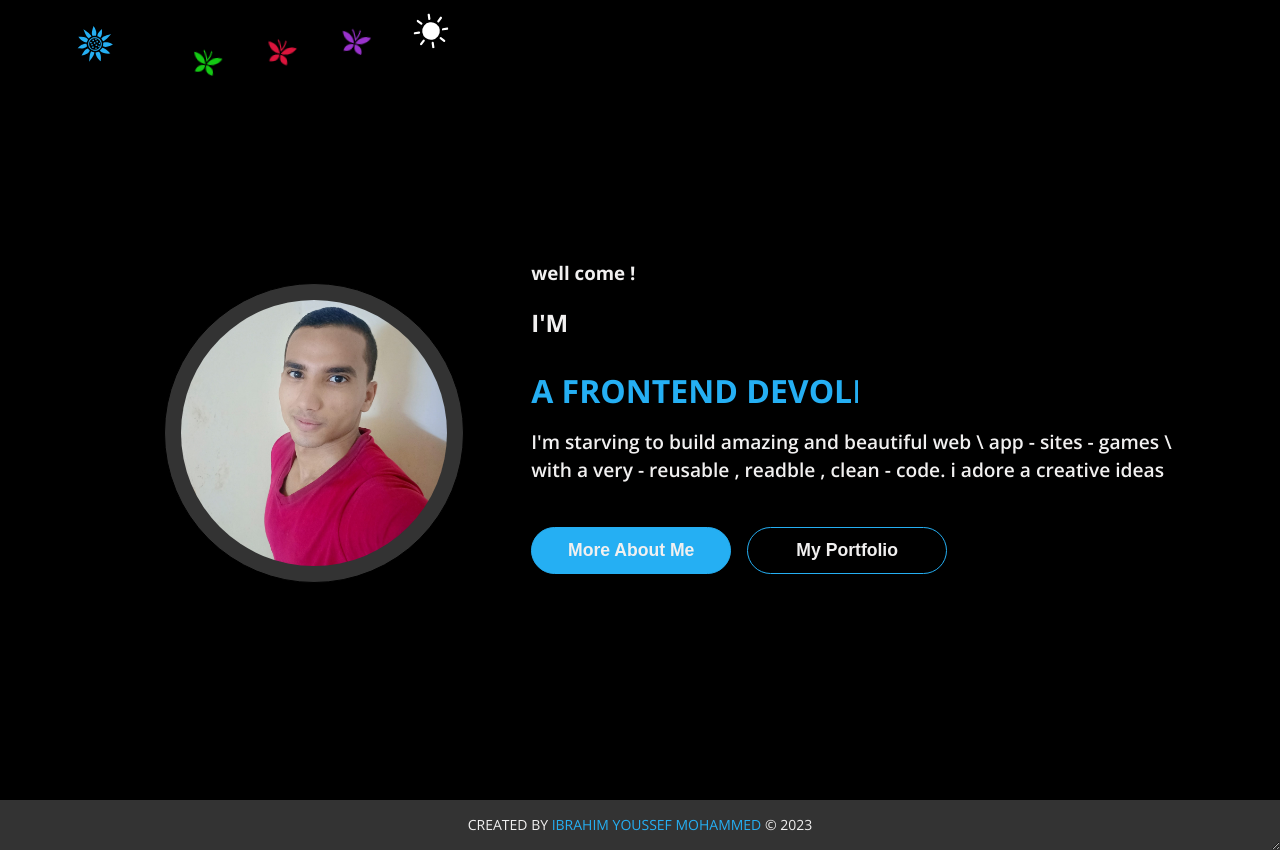
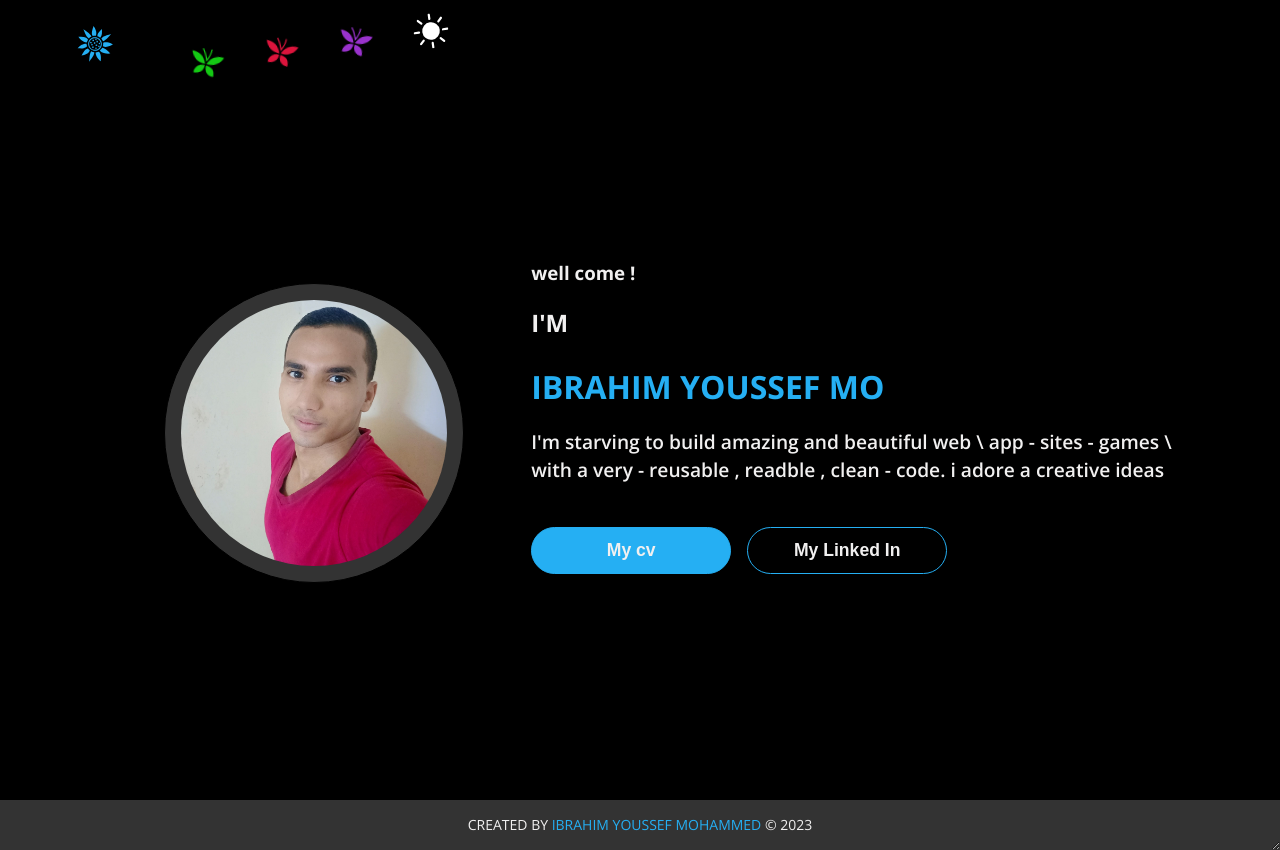
Before and after one commit to Ibrahemyoussef2020/hima-portfolio, a React (Create React App) app: page / in a window 1280 px wide. Built offline with nearby package versions, Linux system fonts and the light colour scheme.

Commit message:
paddings

```diff
--- a/src/cv/Cv_Link.js
+++ b/src/cv/Cv_Link.js
@@ -1,5 +1,5 @@
 export const go_to_Cv = ()=>{
-    window.open("https://www.mozilla.org/",  "_blank");
+    window.open("https://docs.google.com/document/d/1lEcMbfZj4o7YWaR6tyWj0As98YwJOQKxHxLDj3VIiU8/edit?usp=sharing",  "_blank");
 }
 
 export const go_to_Link = (link)=>{
--- a/src/pages/home/Home.js
+++ b/src/pages/home/Home.js
@@ -34,6 +34,7 @@ align-items:center;
     & > div {
         flex-direction:column;
         justify-content:flex-start;
+        padding-bottom: 3rem;
     }
 }
 
--- a/src/pages/home/Home.jsx
+++ b/src/pages/home/Home.jsx
@@ -1,6 +1,7 @@
 import { useState } from 'react'
 import Loading from '../loading'
 import {Button} from '../../components'
+import go_to_Cv ,{go_to_Link} from '../../cv/Cv_Link'
 
 import{
 HOME,
@@ -36,12 +37,17 @@ const Home = () => {
             </p>
         </div>
         <CONTENT_FOOTER>
-          <Button background='var(--spicealColor)' backgroundLayOut='var(--bg)'>
-            <span>More About Me</span>
+          <Button
+            onClick={go_to_Cv}
+            background='var(--spicealColor)'
+            backgroundLayOut='var(--bg)'>
+            <span>My cv</span>
           </Button>
-
-          <Button background='transparent' backgroundLayOut='var(--spicealColor)'>
-            <span>My Portfolio</span>
+          <Button
+            onClick={()=>go_to_Link('https://www.linkedin.com/in/ibrahim-youssef-2a65b1261')}
+            background='transparent'
+            backgroundLayOut='var(--spicealColor)'>
+            <span>My Linked In</span>
           </Button>
           </CONTENT_FOOTER>
         </HOME_CONTENT>
--- a/src/pages/layOut/LayOut.jsx
+++ b/src/pages/layOut/LayOut.jsx
@@ -15,7 +15,7 @@ const LayOut = () => {
     const [scale , setScale] = useState(true)
 
  useEffect(()=>{
-  setTimeout(()=> setLoading(false),1000)
+  setTimeout(()=> setLoading(false),6000)
  })
 
     const Target_Component = loading ? <Loading /> :
--- a/src/pages/loading/Loading.js
+++ b/src/pages/loading/Loading.js
@@ -35,7 +35,6 @@ animation: ${Hima_anime} 5s linear infinite;
 export const LOADING_CONTAINER = styled.div`
 height: 100%;
 min-height:100vh;
-padding-top:10rem;
 display: flex;
 justify-content: center;
 align-items: center;
```
